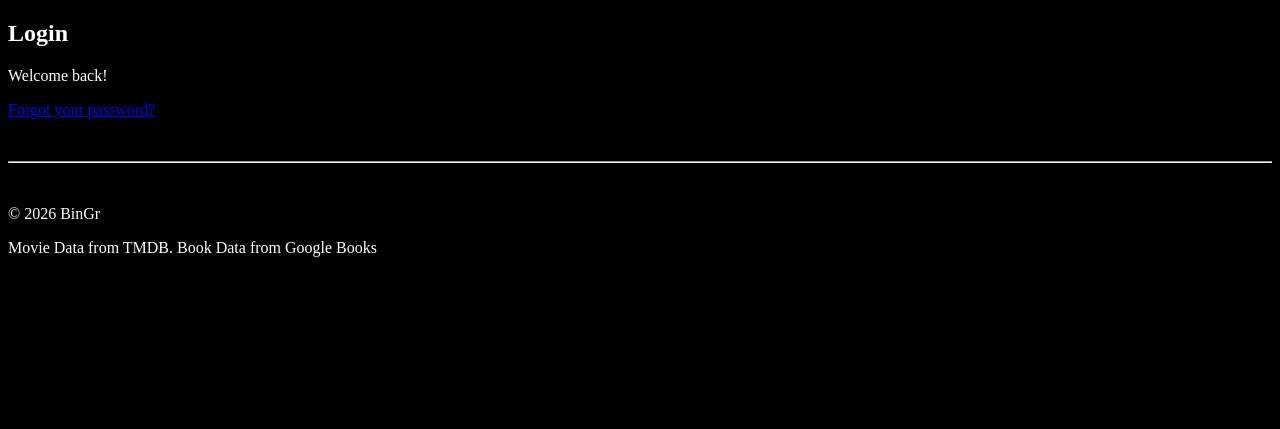
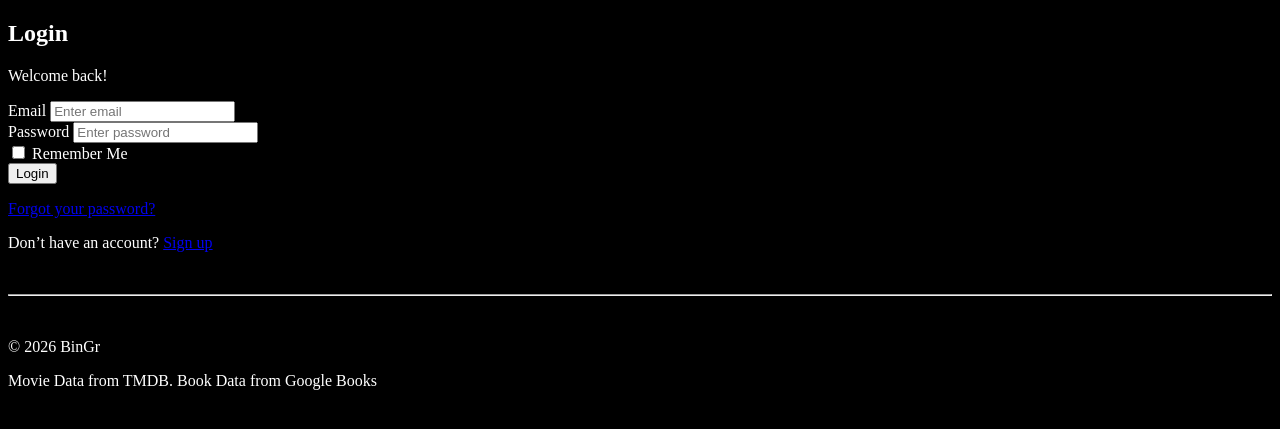
Before and after one commit to kelvinj02/Bingr, a Flask app: page /login in a window 1280 px wide. Shown: the part 44-473 px from the top of the page. Run offline with Flask 3, Linux system fonts and the light colour scheme.

Commit message:
Update login.html

```diff
--- a/recommender/templates/login.html
+++ b/recommender/templates/login.html
@@ -1,4 +1,6 @@
 {% extends "base.html" %}
+
+{% block title %}Login | BinGr{% endblock %}
 
 {% block content %}
 <section class="auth-section">
@@ -7,10 +9,44 @@
             <h1>Login</h1>
             <p class="auth-subtext">Welcome back!</p>
 
+            <form method="POST" class="auth-form">
+                {{ form.hidden_tag() }}
+
+                <div class="form-group">
+                    {{ form.email.label(class="form-label") }}
+                    {{ form.email(class="form-input", placeholder="Enter email") }}
+                    {% for error in form.email.errors %}
+                        <span class="form-error">{{ error }}</span>
+                    {% endfor %}
+                </div>
+
+                <div class="form-group">
+                    {{ form.password.label(class="form-label") }}
+                    {{ form.password(class="form-input", placeholder="Enter password") }}
+                    {% for error in form.password.errors %}
+                        <span class="form-error">{{ error }}</span>
+                    {% endfor %}
+                </div>
+
+                <div class="checkbox-row">
+                    <label class="checkbox-label">
+                        {{ form.remember() }}
+                        Remember Me
+                    </label>
+                </div>
+
+                {{ form.submit(class="btn btn-primary btn-full") }}
+            </form>
+
             <p class="auth-switch">
-                <a href="{{ url_for('users.reset_request') }}">Forgot your password?</a>
+                <a href="reset_request.html">Forgot your password?</a>
+            </p>
+
+            <p class="auth-switch">
+                Don’t have an account?
+                <a href="register.html">Sign up</a>
             </p>
         </div>
     </div>
 </section>
-{% endblock content %}
+{% endblock %}
```
